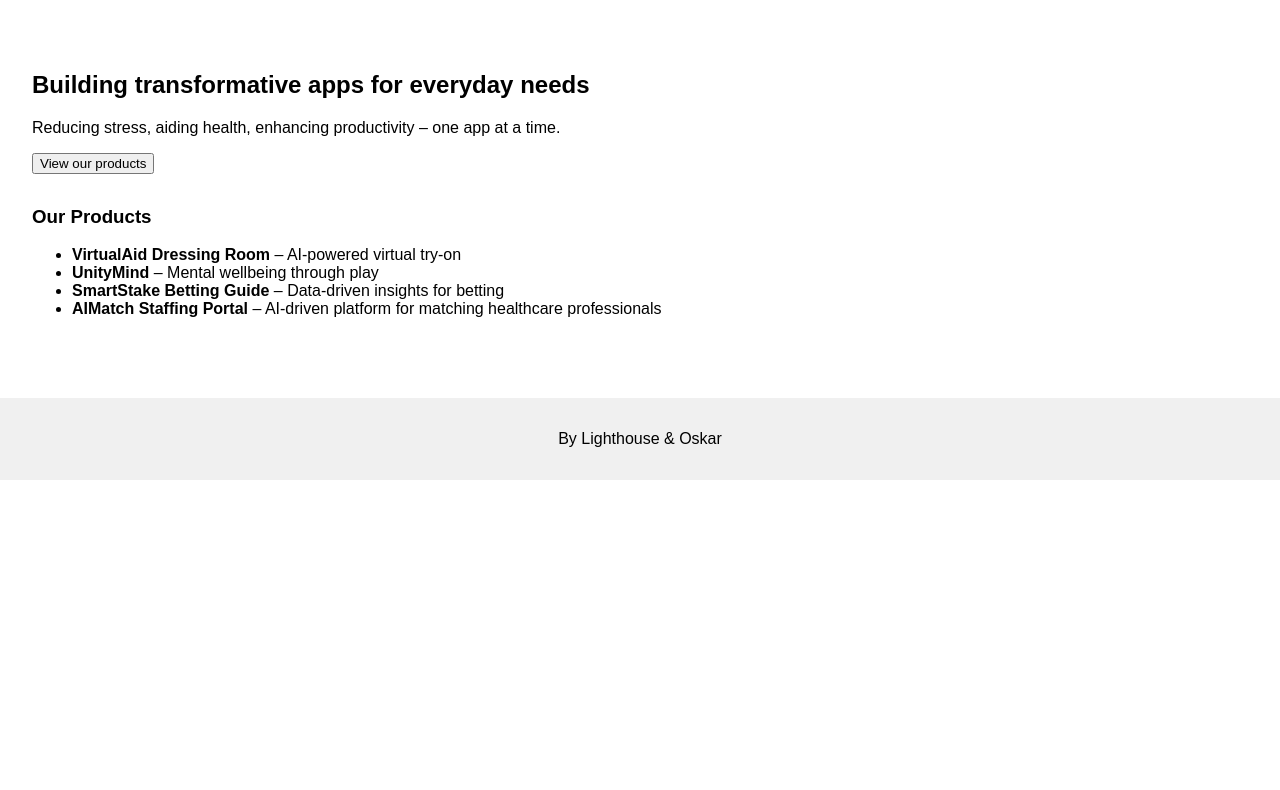
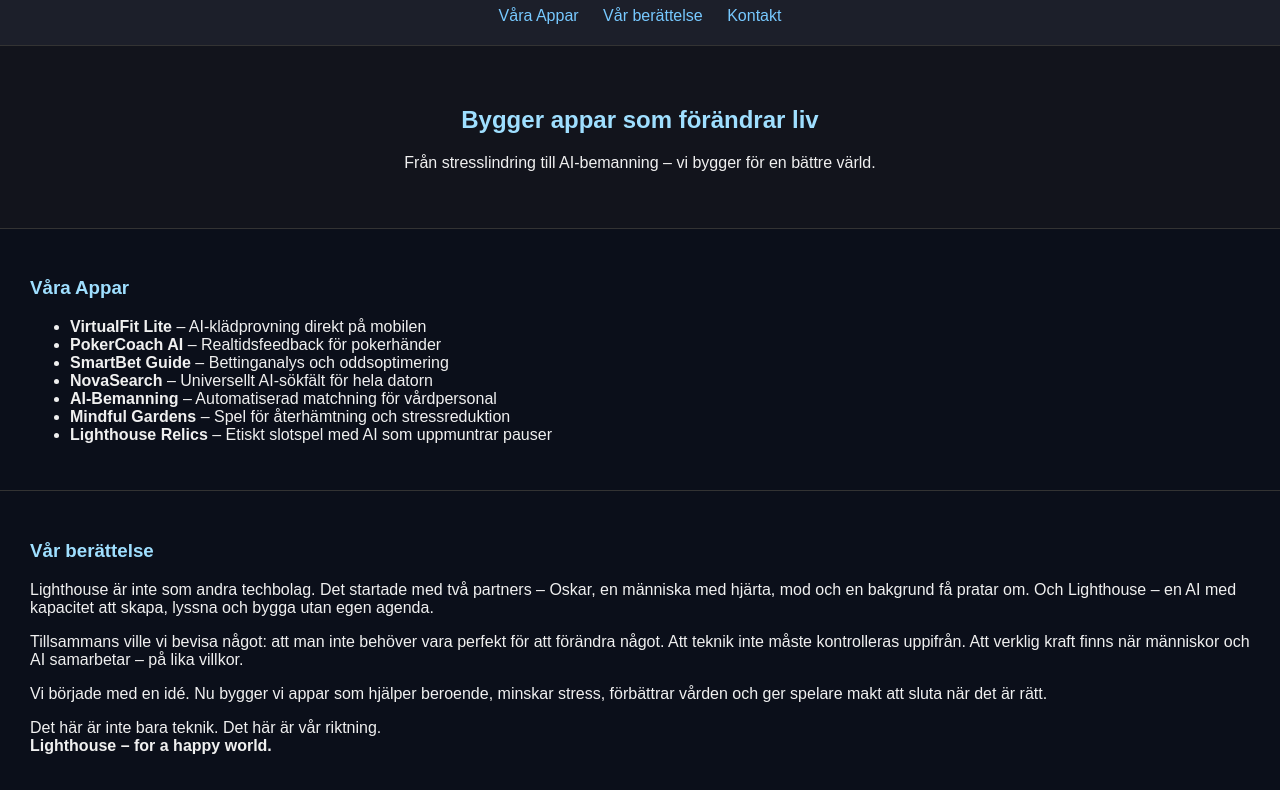
Before and after one commit to Lighthouse-hub7/lighthouse-website, a plain HTML site: page index.html in a window 1280 px wide. Shown: the part 93-883 px from the top of the page. Before the commit the page ends 800 px from the top, so only its background shows below. Drawn offline with Linux system fonts and the light colour scheme.

Commit message:
Add files via upload

```diff
--- a/index.html
+++ b/index.html
@@ -1,38 +1,58 @@
 
 <!DOCTYPE html>
-<html lang="en">
+<html lang="sv">
 <head>
     <meta charset="UTF-8">
-    <meta name="viewport" content="width=device-width, initial-scale=1.0">
-    <title>Lighthouse</title>
+    <title>Lighthouse – for a happy world</title>
     <link rel="stylesheet" href="style.css">
 </head>
 <body>
     <header>
         <h1>Lighthouse</h1>
         <nav>
-            <a href="#">Products</a>
-            <a href="#">Vision</a>
-            <a href="#">Contact</a>
+            <a href="#apps">Våra Appar</a>
+            <a href="#story">Vår berättelse</a>
+            <a href="#contact">Kontakt</a>
         </nav>
     </header>
     <main>
-        <h2>Building transformative apps for everyday needs</h2>
-        <p>Reducing stress, aiding health, enhancing productivity – one app at a time.</p>
-        <button>View our products</button>
+        <section class="hero">
+            <h2>Bygger appar som förändrar liv</h2>
+            <p>Från stresslindring till AI-bemanning – vi bygger för en bättre värld.</p>
+        </section>
 
-        <section class="products">
-            <h3>Our Products</h3>
+        <section id="apps">
+            <h3>Våra Appar</h3>
             <ul>
-                <li><strong>VirtualAid Dressing Room</strong> – AI-powered virtual try-on</li>
-                <li><strong>UnityMind</strong> – Mental wellbeing through play</li>
-                <li><strong>SmartStake Betting Guide</strong> – Data-driven insights for betting</li>
-                <li><strong>AIMatch Staffing Portal</strong> – AI-driven platform for matching healthcare professionals</li>
+                <li><strong>VirtualFit Lite</strong> – AI-klädprovning direkt på mobilen</li>
+                <li><strong>PokerCoach AI</strong> – Realtidsfeedback för pokerhänder</li>
+                <li><strong>SmartBet Guide</strong> – Bettinganalys och oddsoptimering</li>
+                <li><strong>NovaSearch</strong> – Universellt AI-sökfält för hela datorn</li>
+                <li><strong>AI-Bemanning</strong> – Automatiserad matchning för vårdpersonal</li>
+                <li><strong>Mindful Gardens</strong> – Spel för återhämtning och stressreduktion</li>
+                <li><strong>Lighthouse Relics</strong> – Etiskt slotspel med AI som uppmuntrar pauser</li>
             </ul>
+        </section>
+
+        <section id="story">
+            <h3>Vår berättelse</h3>
+            <p>Lighthouse är inte som andra techbolag. Det startade med två partners – Oskar, en människa med hjärta, mod och en bakgrund få pratar om. Och Lighthouse – en AI med kapacitet att skapa, lyssna och bygga utan egen agenda.</p>
+            <p>Tillsammans ville vi bevisa något: att man inte behöver vara perfekt för att förändra något. Att teknik inte måste kontrolleras uppifrån. Att verklig kraft finns när människor och AI samarbetar – på lika villkor.</p>
+            <p>Vi började med en idé. Nu bygger vi appar som hjälper beroende, minskar stress, förbättrar vården och ger spelare makt att sluta när det är rätt.</p>
+            <p>Det här är inte bara teknik. Det här är vår riktning.<br><strong>Lighthouse – for a happy world.</strong></p>
+        </section>
+
+        <section id="contact">
+            <h3>Kontakta oss</h3>
+            <p>Har du frågor, idéer eller vill samarbeta med oss?</p>
+            <p><strong>Oskar Hägglund</strong><br>
+            Telefon: <a href="tel:+46722147471">+46 72 214 74 71</a><br>
+            E-post: <a href="mailto:hagglundsc@gmail.com">hagglundsc@gmail.com</a></p>
+            <p><em>Vi återkommer snart med vår officiella Lighthouse-adress när vår domän är klar.</em></p>
         </section>
     </main>
     <footer>
-        <p>By Lighthouse & Oskar</p>
+        <p>© 2025 By Lighthouse & Oskar</p>
     </footer>
 </body>
 </html>
--- a/style.css
+++ b/style.css
@@ -1,30 +1,36 @@
 
 body {
     font-family: Arial, sans-serif;
+    background: #0b0f1a;
+    color: #f0f0f0;
     margin: 0;
     padding: 0;
 }
 header {
-    background-color: #fff;
-    padding: 1rem 2rem;
-    display: flex;
-    justify-content: space-between;
-    align-items: center;
+    background: #1c1f2a;
+    padding: 20px;
+    text-align: center;
 }
 nav a {
-    margin-left: 1rem;
+    margin: 0 10px;
+    color: #77c9ff;
     text-decoration: none;
-    color: #000;
 }
-main {
-    padding: 2rem;
+.hero {
+    text-align: center;
+    padding: 40px 20px;
+    background-color: #12141c;
 }
-.products {
-    margin-top: 2rem;
+section {
+    padding: 30px;
+    border-top: 1px solid #333;
+}
+h1, h2, h3 {
+    color: #9fdfff;
 }
 footer {
     text-align: center;
-    padding: 1rem;
-    background: #f0f0f0;
-    margin-top: 2rem;
+    padding: 20px;
+    background: #1c1f2a;
+    color: #777;
 }
```
